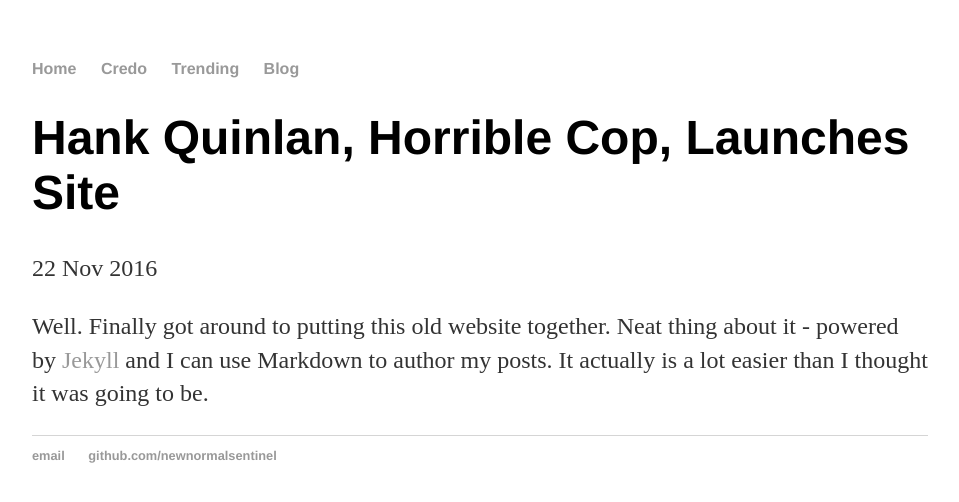
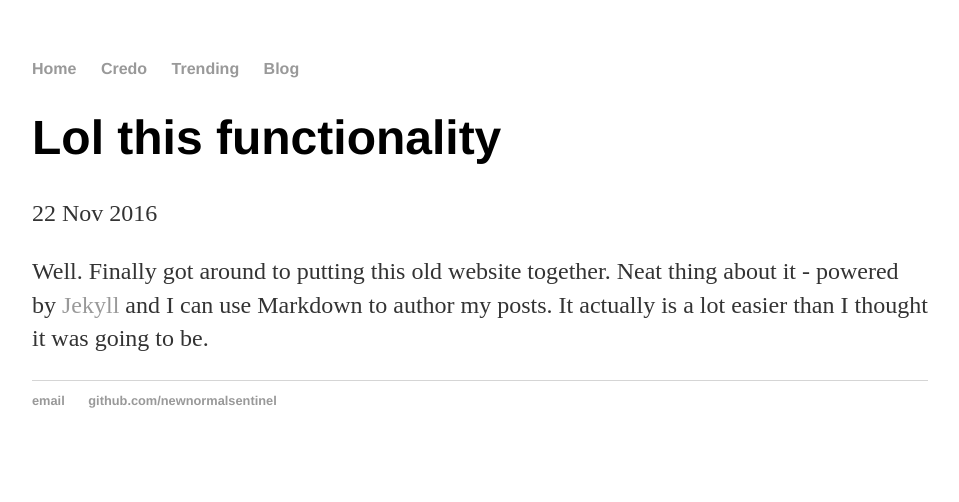
Before and after one commit to newnormalsentinel/nns, a Jekyll site: the page built from _posts/2016-11-22-spicy-meatballs-save-lives.md, in a window 1280 px wide. Shown: the top 502 px of the page, without its empty margins (160-1119 px from the left). Built offline with Jekyll 4.4.1, drawn with Linux system fonts in a browser that asks for light colours.

Commit message:
Update 2016-11-22-spicy-meatballs-save-lives.md

```diff
--- a/_posts/2016-11-22-spicy-meatballs-save-lives.md
+++ b/_posts/2016-11-22-spicy-meatballs-save-lives.md
@@ -1,6 +1,6 @@
 ---
 layout: post
-title: "Hank Quinlan, Horrible Cop, Launches Site"
+title: "Lol this functionality"
 date: 2016-11-22
 ---
 
```
